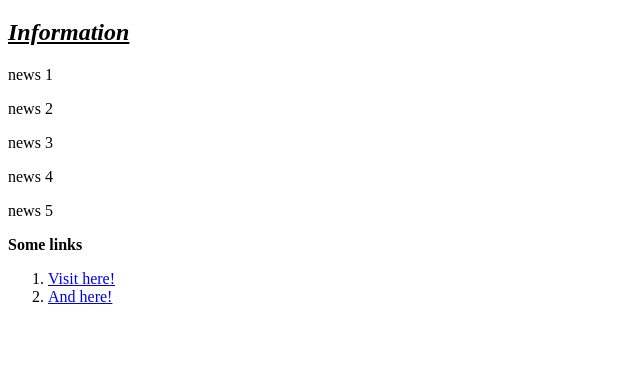
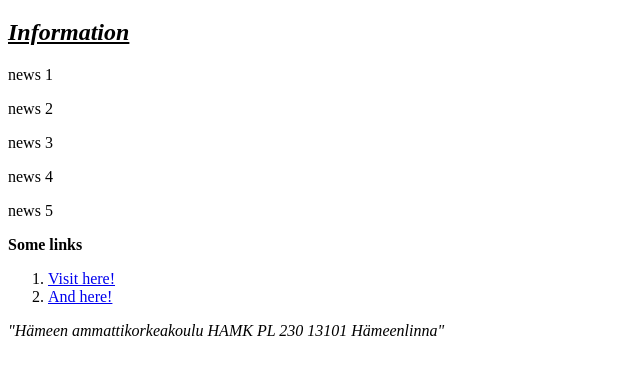
Before and after one commit to Tomppa-A/Tommi_Alat-rm-www21, a plain HTML site: page index.html in a window 1280 px wide. Shown: the part 273-648 px from the top of the page, without its empty margins (0-640 px from the left). Drawn offline with Linux system fonts and the light colour scheme.

Commit message:
changes2

```diff
--- a/index.html
+++ b/index.html
@@ -17,5 +17,6 @@
         <li><a href="https://theplaylist.net/" target="_blank" >Visit here!</a></li>
         <li><a href="https://www.empireonline.com/" target="_blank" >And here!</a></li>
     </ol>
+    <address> "Hämeen ammattikorkeakoulu HAMK PL 230 13101 Hämeenlinna"</address>
 </body>
 </html>
```
